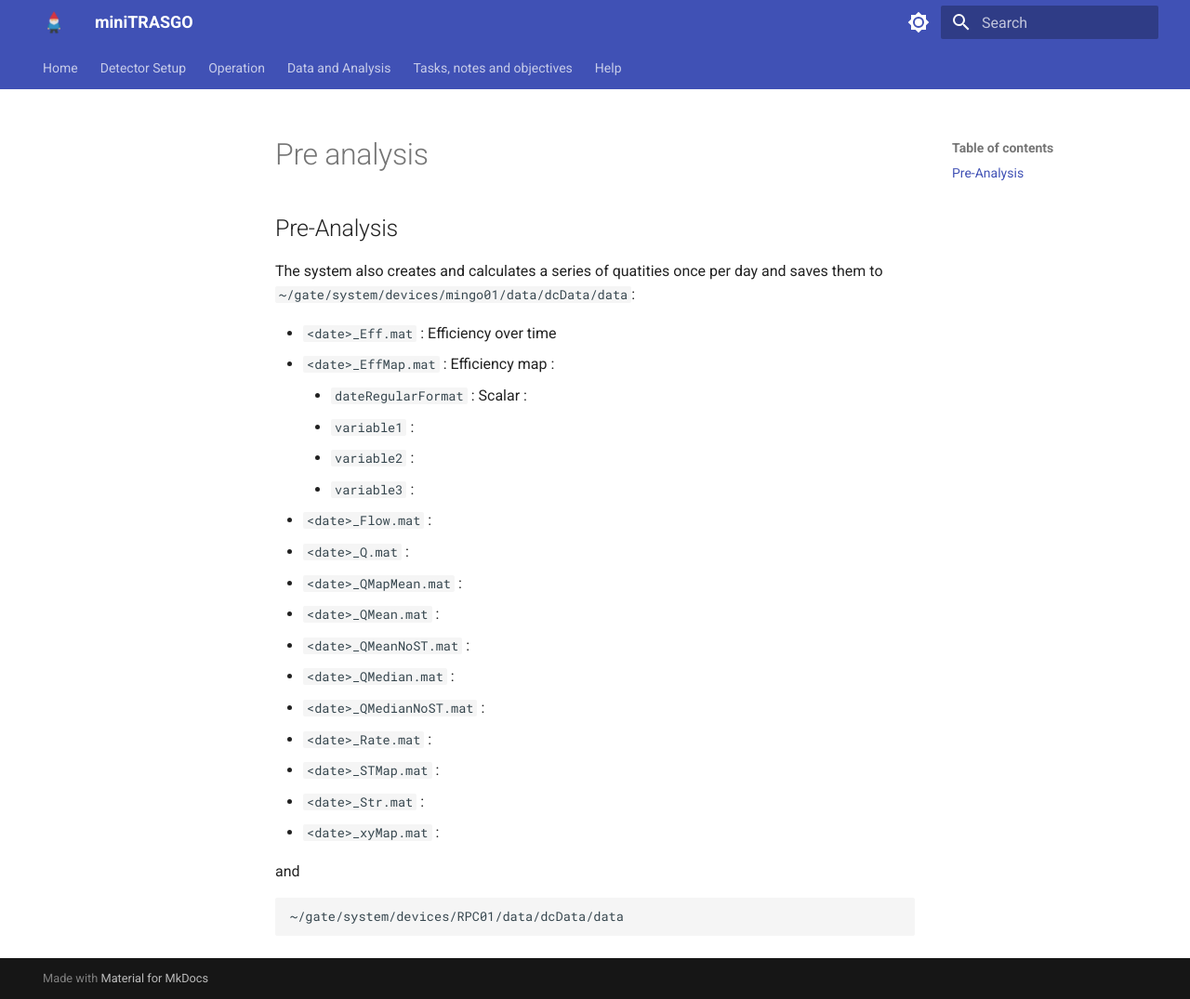
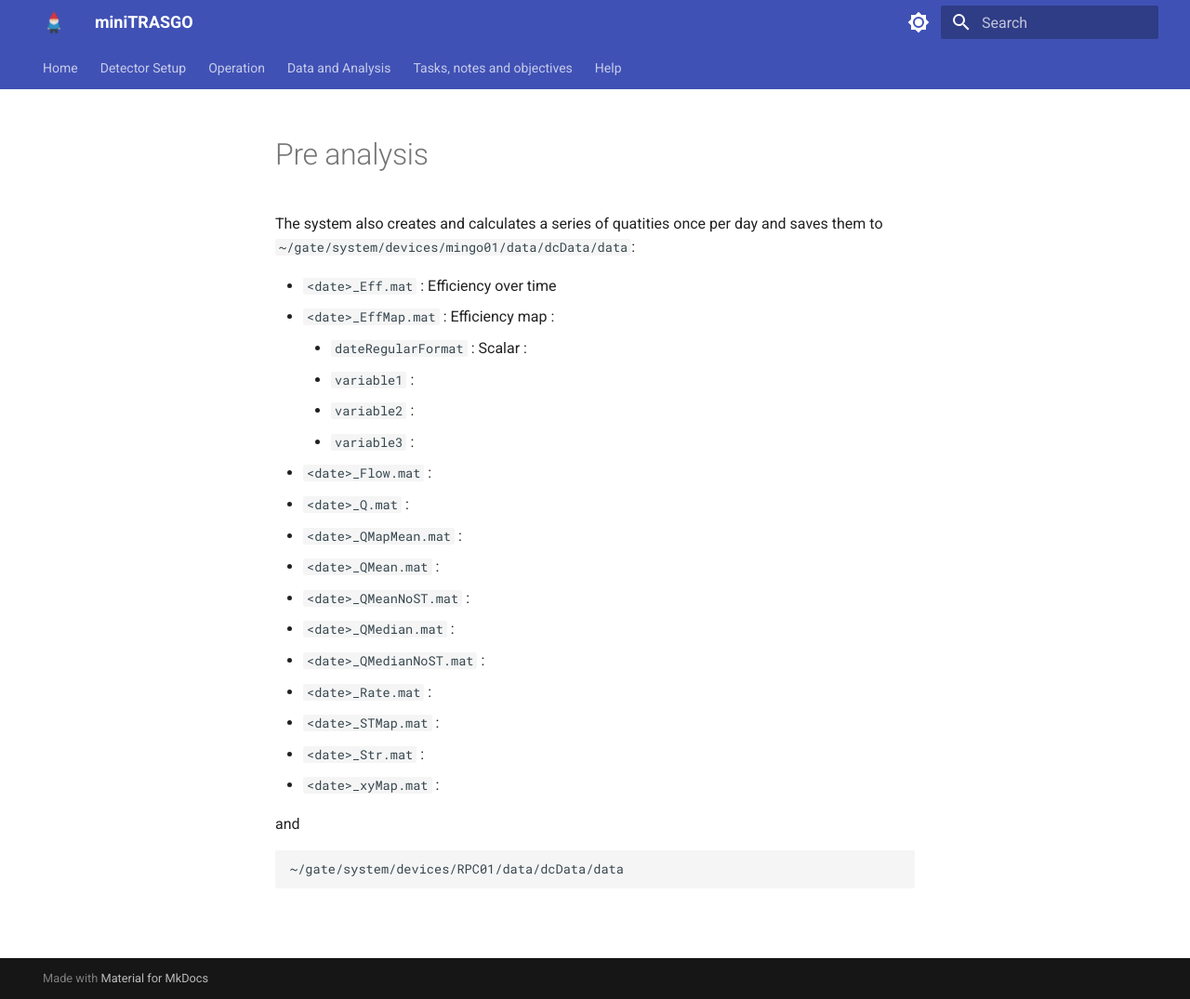
Before and after one commit to cayesoneira/miniTRASGO-documentation, an MkDocs documentation site: the page built from docs/data/pre-analysis.md, in a window 1280 px wide and 1075 px high. Shown: the whole window at 93% size. Built offline with MkDocs 1.6.1 and Material for MkDocs 9.7.7, drawn with Linux system fonts in a browser that asks for light colours.

Commit message:
Update pre-analysis.md

```diff
--- a/docs/data/pre-analysis.md
+++ b/docs/data/pre-analysis.md
@@ -1,5 +1,3 @@
-## Pre-Analysis
-
 The system also creates and calculates a series of quatities once per day and saves them to `~/gate/system/devices/mingo01/data/dcData/data`:
 
 - `<date>_Eff.mat` : Efficiency over time
```
